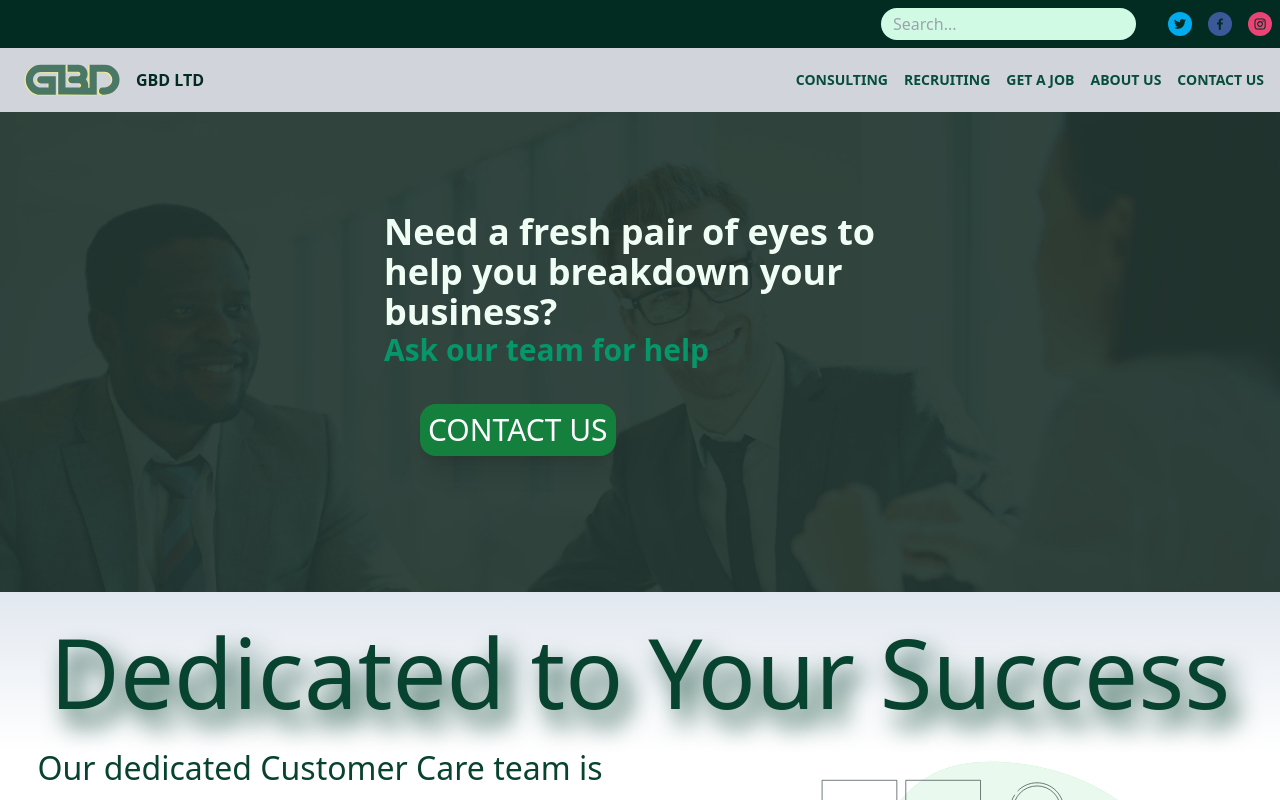
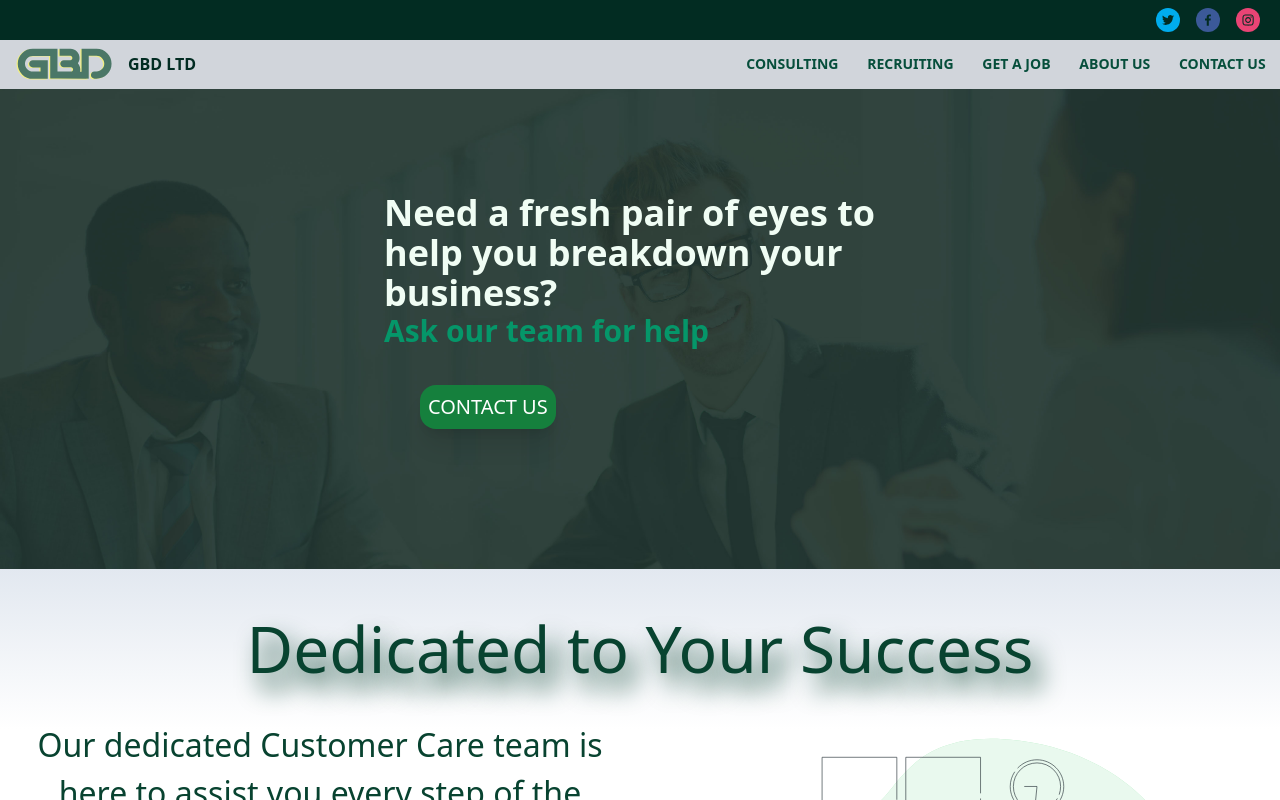
Before and after one commit to BobbyP95/test_app, a React (Vite) app: page /#/consulting in a window 1280 px wide. Shown: the top 800 px of the page. Built offline with nearby package versions, Linux system fonts and the light colour scheme.

Commit message:
update_on_pages

```diff
--- a/src/App.css
+++ b/src/App.css
@@ -2,7 +2,7 @@
   text-align: center;
 }
 
-#header{
+/* #header{
   position:sticky;
   top: 0;
   width: 100%;
@@ -15,7 +15,7 @@ nav div{
 nav .rightLinks:hover{
   text-shadow: 0px 0px 2px #022c22;
 }
-
+ */
 
 
 
@@ -49,8 +49,8 @@ nav .rightLinks:hover{
 }
 
 
-/* @media screen and (min-width: 780px) {
+@media screen and (min-width: 780px) {
   .navMenu{
     flex-direction: column;
   }
-} */
+}
--- a/src/App.tsx
+++ b/src/App.tsx
@@ -1,5 +1,5 @@
 import "./App.css";
-import { Routes, Route } from "react-router-dom";
+import { HashRouter as Router, Routes, Route } from "react-router-dom";
 import { Navbar } from "./components/Navbar";
 import { AboutUs } from "./pages/AboutUs";
 import { Home } from "./pages/Home";
@@ -10,17 +10,17 @@ import { ContactUs } from "./pages/ContactUs";
 
 function App() {
   const links = [
-    { name: "CONSULTING", href: "/#/consulting" },
-    { name: "RECRUITING", href: "/#/recruiting" },
-    { name: "GET A JOB", href: "/#/get_a_job" },
-    { name: "ABOUT US", href: "/#/about_us" },
-    { name: "CONTACT US", href: "/#/contact_us" },
+    { name: "CONSULTING", href: "/consulting" },
+    { name: "RECRUITING", href: "/recruiting" },
+    { name: "GET A JOB", href: "/get_a_job" },
+    { name: "ABOUT US", href: "/about_us" },
+    { name: "CONTACT US", href: "/contact_us" },
   ];
 
   // const BASE_URL = import.meta.env.VITE_BASE_URL;
   return (
     <>
-      <Navbar companyName="GBD LTD" links={links} showSearch={true} />
+        <Navbar companyName="GBD LTD" links={links} showSearch={false} />
         <Routes>
           <Route path="/" element={<Home />} />
           <Route path="/consulting" element={<Consulting />} />
@@ -29,6 +29,7 @@ function App() {
           <Route path="/about_us" element={<AboutUs />} />
           <Route path="/contact_us" element={<ContactUs />} />
         </Routes>
+
     </>
   );
 }
--- a/src/components/Navbar.tsx
+++ b/src/components/Navbar.tsx
@@ -1,21 +1,40 @@
-import "../App.css";
 import { SocialIcon } from "react-social-icons";
+import { Link } from "react-router-dom";
 import gbdLogo from "/gbd.svg";
+import { useState } from "react";
+import "../components/navBar.css";
+
+
 type NavbarProps = {
   companyName: string;
   links?: { name: string; href: string }[];
   showSearch?: boolean;
 };
+
 const socialMediaUrls = [
   "https://twitter.com/",
   "https://facebook.com/",
   "https://instagram.com/",
 ];
+
 export function Navbar({
   companyName,
   links = [],
   showSearch = true,
 }: NavbarProps) {
+  const [menuOpen, setMenuOpen] = useState("open");
+  const [id_label, setId_label] = useState("normal");
+
+  function handleButton(){
+    if(menuOpen == "open"){
+      setMenuOpen("close")
+      setId_label("side")
+    }else{
+      setMenuOpen("open")
+      setId_label("normal")
+    }
+  }
+
   return (
     <>
       <div id="header" className="header ">
@@ -29,7 +48,7 @@ export function Navbar({
               />
             </div>
           )}
-          <div className="flex space-x-4">
+          <div className="flex space-x-4 pr-3">
             {socialMediaUrls.map((url, index) => (
               <SocialIcon
                 key={index}
@@ -40,7 +59,7 @@ export function Navbar({
             ))}
           </div>
         </div>
-        <nav className=" bg-gray-300 p-4 ">
+        <nav className=" bg-gray-300 p-2 ">
           <div className=" container mx-auto flex items-center justify-between">
             {/* Left side: Logo and Company Name */}
             <div className="flex items-center">
@@ -58,19 +77,27 @@ export function Navbar({
             </div>
 
             {/* Right side: Links and optional search box */}
-            <div id="navMenu1" className={`navMenu hidden flex-col text-sm lg:flex-row items-center lg:flex space-x-4  `}>
+            <div
+              id={id_label}
+              className={`navMenu flex text-sm md:flex-row items-center ${menuOpen} `}
+            >
               {links.map((link) => (
-                <a
+                <Link
                   key={link.name}
-                  href={link.href}
-                  className="rightLinks font-semibold text-emerald-900 hover:text-emerald-950"
+                  to={link.href}
+                  className="rightLinks font-semibold text-emerald-900 hover:text-emerald-950 "
                 >
                   {link.name}
-                </a>
+                </Link>
               ))}
             </div>
-            <div className="dots text-3xl lg:hidden ">
-                <h1>...</h1>
+            <div
+              className={`menu-button ${menuOpen} bg-white p-1 flex flex-col justify-around items-center rounded-full text-3xl md:hidden relative `}
+              onClick={handleButton}
+            >
+              <div className="bar"></div>
+              <div className="bar mid-bar"></div>
+              <div className="bar"></div>
             </div>
           </div>
         </nav>
--- /dev/null
+++ b/src/components/navBar.css
@@ -0,0 +1,112 @@
+#header{
+    position:sticky;
+    top: 0;
+    width: 100%;
+  }
+nav div{
+    max-width: 1200px;
+  }
+
+  nav.rightLinks:hover{
+    text-shadow: 0px 0px 2px #022c22;
+  }
+.menu-button{
+    width: 2rem;
+    height: 2rem;
+    cursor: pointer;
+    transition: all 400ms ease-in-out;
+
+}
+.bar{
+    width: 80%;
+    height: 15%;
+    background-color: #022c22;
+    border-radius: 10rem;
+    transition: all 300ms ease-in-out;
+    /* transition: background-color 100ms ease-in-out; */
+}
+
+.menu-button:active{
+    background-color: aliceblue;
+}
+
+.menu-button:hover .mid-bar{
+    width: 100%;
+}
+
+.close:hover .mid-bar{
+    width: 80%;
+}
+.cross{
+    position: absolute;
+    width: 80%;
+    height: 10%;
+    background-color: #022c22;
+    transition: 600ms ease-in-out;
+}
+
+.close  .bar{
+    position: absolute;
+    transform: rotate(-45deg);
+    height: 10%
+}
+
+.close  .mid-bar{
+    transform: rotate(45deg);
+}
+
+.close{
+    right: 0;
+    position: absolute;
+}
+
+.navMenu{
+    position: relative;
+
+}
+
+.navMenu a{
+    margin-left: 1rem;
+    transition: 300ms ease-in-out;
+    height: 100%;
+    padding: 0.4rem;
+}
+.navMenu a:hover{
+    background-color: #022c2228;
+    border-bottom: ;
+}
+
+@media (max-width:767px) {
+
+    #normal{
+        top: 100px;
+        right: -900px;
+        display: flex;
+        position: absolute;
+        background-color: rgb(209, 213, 219 );
+        flex-direction: column;
+        transition: all 400ms ease-in-out;
+        width: 35dvh;
+
+    }
+    #side{
+        top: 85px;
+        padding-left: 1rem;
+        right: 0px;
+        display: flex;
+        position: absolute;
+        background-color: rgb(209, 213, 219 );
+        flex-direction: column;
+        align-items: flex-start;
+        transition: all 400ms ease-in-out;
+        width: 35dvh;
+    }
+    #side a {
+        margin-bottom: 1rem;
+    }
+}
+
+#side{
+    right: 0px;
+    transition: all 600ms ease-in-out;
+}
--- a/src/index.css
+++ b/src/index.css
@@ -1,3 +1,11 @@
 @tailwind base;
 @tailwind components;
 @tailwind utilities;
+
+body {
+    margin: 0;
+    padding: 0;
+    min-width: 100vw; /* Use viewport width units */
+    box-sizing: border-box; /* Include padding/borders in width calculation */
+    overflow-x: hidden; /* Prevent horizontal scrolling */
+  }
--- a/src/pages/Consulting.css
+++ b/src/pages/Consulting.css
@@ -9,7 +9,7 @@
     grid-template-rows: repeat(8, 20vh);
     grid-template-columns: repeat(4, minmax(0, 1fr));
     /* gap: 10px; */
-    min-height: 100vh;
+    min-height: 100dvh;
 
 
 }
@@ -37,6 +37,7 @@
 }
 
 .item_2{
+    position: relative;
     grid-column: span 4;
     grid-row: span 1;
     @apply bg-slate-200;
@@ -46,7 +47,8 @@
 
 }
 .item_2 h3{
-    font-size: 600%;
+    font-size: 4rem;
+    /* background-color: aqua; */
     text-shadow: 10px 15px 25px;
 }
 
--- a/src/pages/Consulting.tsx
+++ b/src/pages/Consulting.tsx
@@ -1,4 +1,5 @@
 import { Footer } from "../components/Footer";
+import { Link } from "react-router-dom";
 import "./Consulting.css";
 
 export function Consulting() {
@@ -13,12 +14,12 @@ export function Consulting() {
             <h4 className="text-emerald-600 text-3xl font-bold">
               Ask our team for help
             </h4>
-            <a href="/#/contact_us">
+            <Link to={"/contact_us"}>
               {" "}
-              <button className="btn bg-green-700 text-3xl m-9 p-2 rounded-2xl shadow-xl text-center ">
+              <button className="btn bg-green-700 text-xl m-9 p-2 rounded-2xl shadow-xl text-center ">
                 CONTACT US
               </button>
-            </a>
+            </Link>
           </div>
         </div>
         <div className="item item_2">
--- a/src/pages/ContactUs.tsx
+++ b/src/pages/ContactUs.tsx
@@ -1,12 +1,11 @@
 
 
 
-export function ContactUs(){
-    return(
-        <><div className="pt-28">
+export function ContactUs() {
+  return (
+    <>
 
-        </div>
-            <h1>ContactUs Page!!!</h1>
-        </>
-    )
+      <h1>ContactUs Page!!!</h1>
+    </>
+  );
 }
```
Lines whose indentation alone changed are shown as unchanged.
